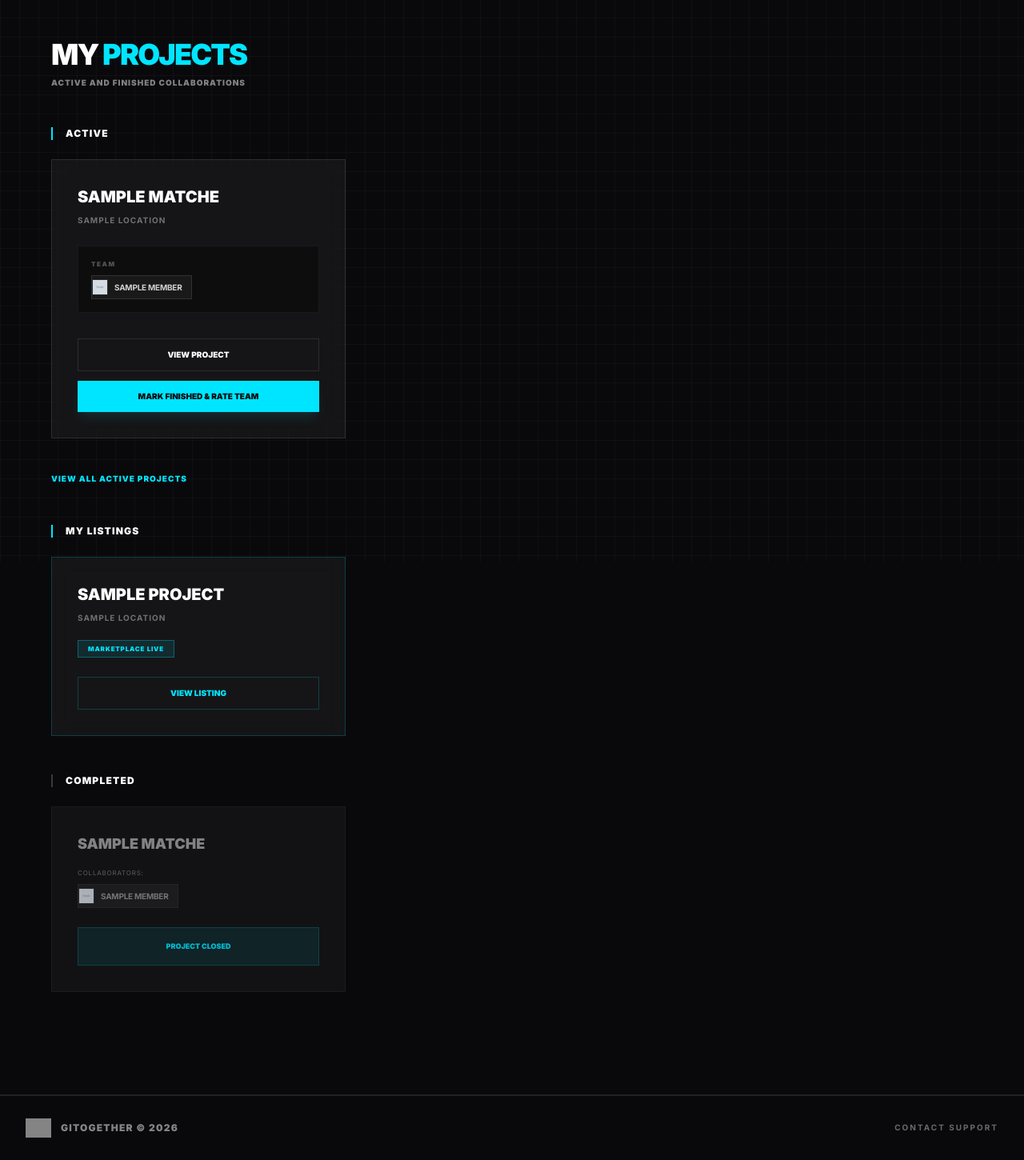
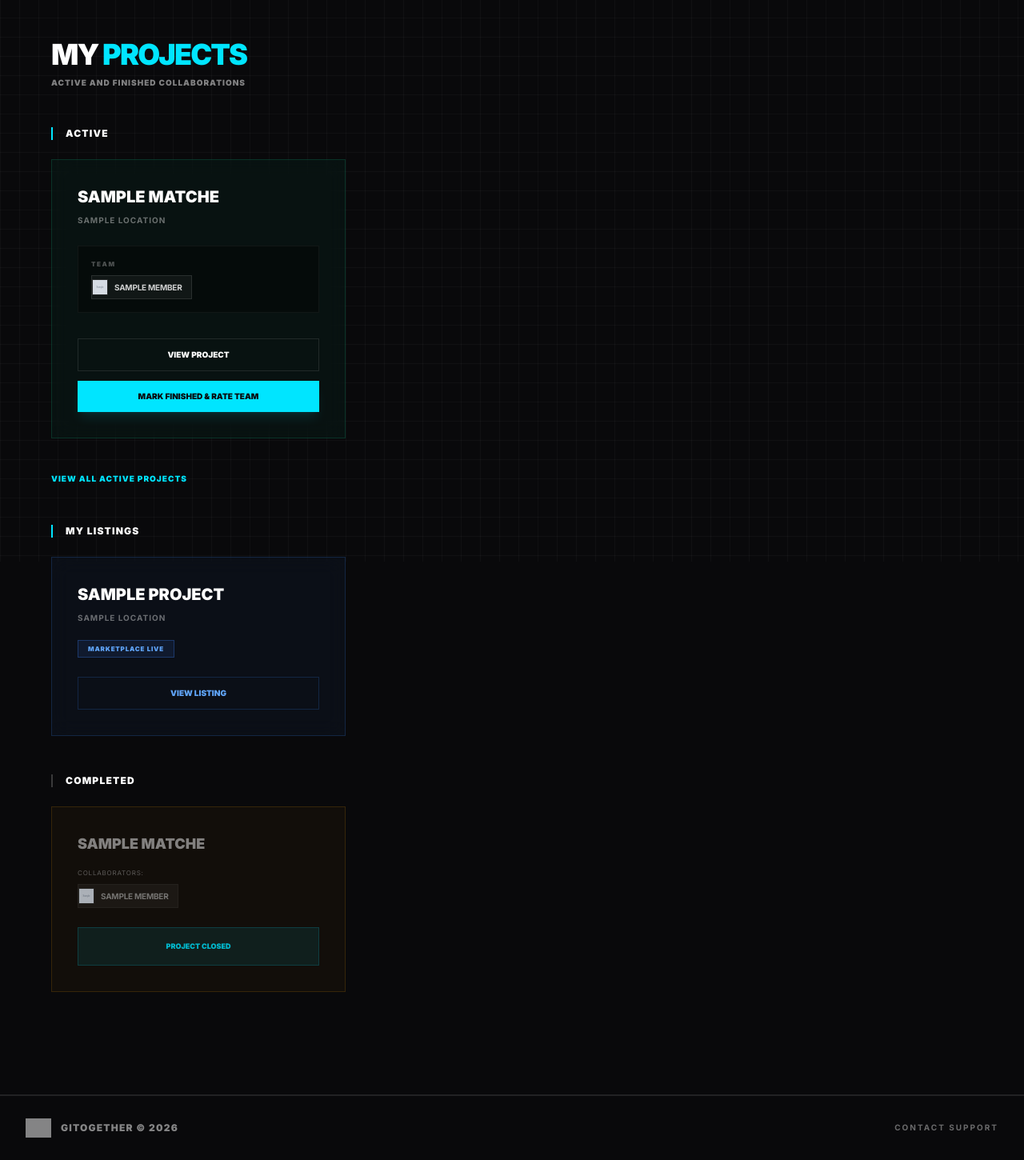
Before and after one commit to Hasan279/Gitogether, a Flask app: page /matches in a window 1280 px wide. Shown: the part 98-1548 px from the top of the page at 80% size. Run offline with Flask 3, Linux system fonts and the light colour scheme; the visitor is signed in with stand-in values (Sample User, id 1); grey boxes marked "Sample" are stand-in pictures; a database or web service that is not in the repository returns one stand-in record (values such as "Sample title"); some libraries are stand-ins or nearby versions; grey boxes are pictures that could not be loaded.

Commit message:
impr: seperated colors for projects types to improve ui in dashboard and my projects page

```diff
--- a/templates/matches/matches.html
+++ b/templates/matches/matches.html
@@ -22,7 +22,7 @@
     <div class="grid grid-cols-1 md:grid-cols-2 lg:grid-cols-3 gap-6">
       {% for match in active_matches %}
       <div
-        class="bg-white/5 border border-white/10 p-8 rounded-[2.5rem] flex flex-col justify-between hover:border-brand-teal/30 transition-all backdrop-blur-md"
+        class="bg-emerald-500/5 border border-emerald-500/20 p-8 rounded-[2.5rem] flex flex-col justify-between hover:border-emerald-500/50 hover:bg-emerald-500/10 transition-all backdrop-blur-md"
       >
         <div>
           <h3 class="text-xl font-black text-white uppercase mb-2">
@@ -101,7 +101,7 @@
     <div class="grid grid-cols-1 md:grid-cols-2 lg:grid-cols-3 gap-6">
       {% for project in my_listings %}
       <div
-        class="bg-white/5 border border-brand-emerald/20 p-8 rounded-[2.5rem] flex flex-col justify-between hover:border-brand-emerald/40 transition-all backdrop-blur-md"
+        class="bg-blue-500/5 border border-blue-500/20 p-8 rounded-[2.5rem] flex flex-col justify-between hover:border-blue-500/50 hover:bg-blue-500/10 transition-all backdrop-blur-md"
       >
         <div>
           <h3 class="text-xl font-black text-white uppercase mb-2">
@@ -113,7 +113,7 @@
             {{ project.location or 'Remote' }}
           </p>
           <span
-            class="inline-block text-[8px] font-black uppercase tracking-widest text-brand-emerald border border-brand-emerald/30 bg-brand-emerald/10 px-3 py-1 rounded-full"
+            class="inline-block text-[8px] font-black uppercase tracking-widest text-blue-400 border border-blue-500/30 bg-blue-500/10 px-3 py-1 rounded-full"
           >
             Marketplace Live
           </span>
@@ -121,7 +121,7 @@
 
         <a
           href="{{ url_for('projects.detail', project_id=project.project_id) }}"
-          class="mt-6 text-center text-[10px] font-black text-brand-emerald border border-brand-emerald/20 py-3 rounded-xl uppercase hover:bg-brand-emerald hover:text-brand-dark transition-all"
+          class="mt-6 text-center text-[10px] font-black text-blue-400 border border-blue-500/20 py-3 rounded-xl uppercase hover:bg-blue-500 hover:text-white transition-all"
         >
           View Listing
         </a>
@@ -152,7 +152,7 @@
     <div class="grid grid-cols-1 md:grid-cols-2 lg:grid-cols-3 gap-6">
       {% for match in completed_matches %}
       <div
-        class="bg-white/5 border border-white/5 p-8 rounded-[2.5rem] opacity-80 hover:opacity-100 transition-all"
+        class="bg-amber-500/5 border border-amber-500/20 p-8 rounded-[2.5rem] opacity-80 hover:opacity-100 hover:bg-amber-500/10 transition-all"
       >
         <h3 class="text-lg font-black text-white/60 uppercase mb-4">
           {{ match.title }}
```
Also changed, not shown: templates/dashboard/dashboard.html (+7 -7 lines).
